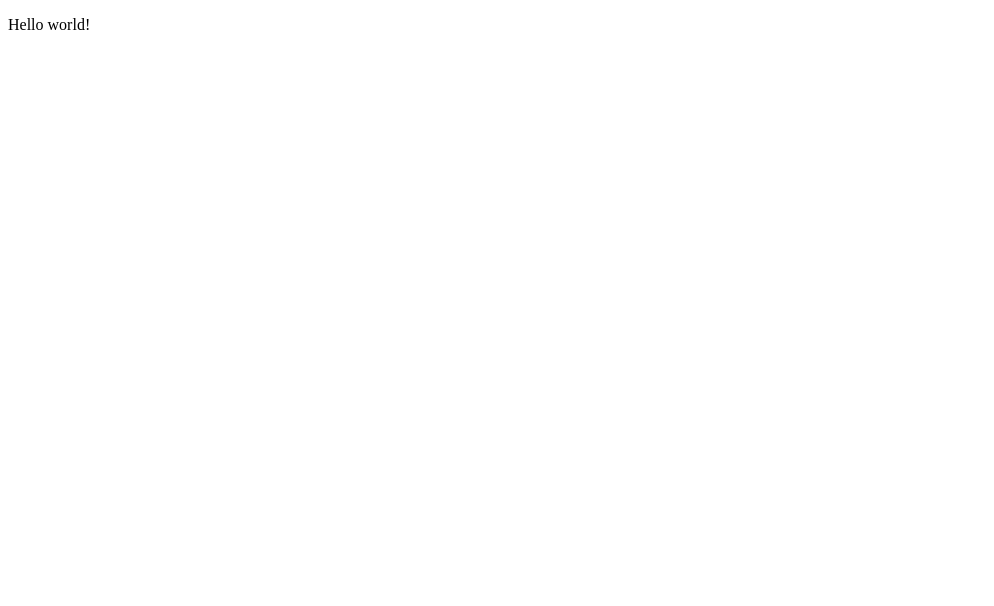
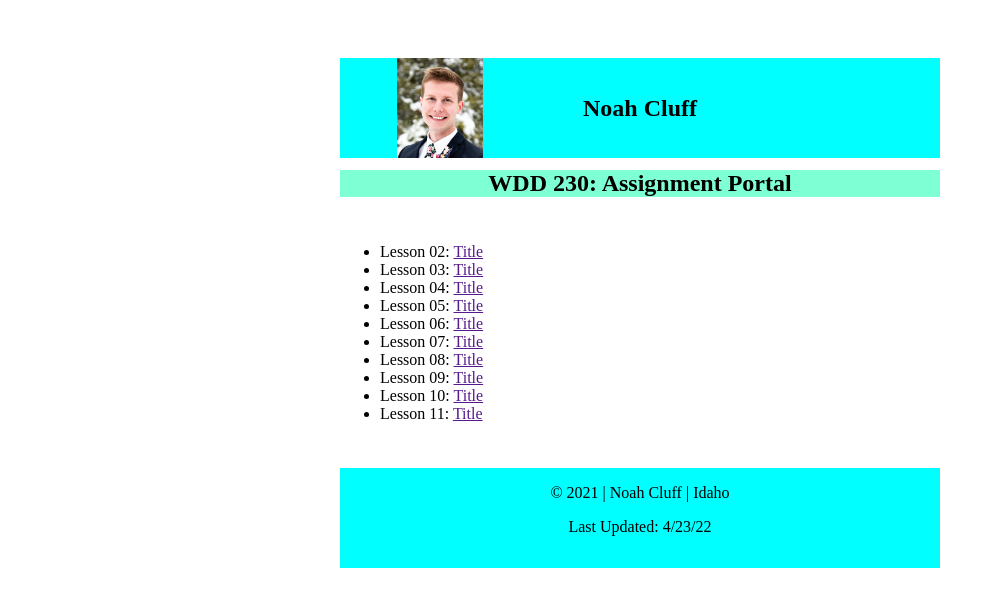
Before and after one commit to NoahCluff/wdd230, a plain HTML site: page index.html in a window 1280 px wide. Shown: the whole page, without its empty margins (0-994 px from the left). Drawn offline with Linux system fonts and the light colour scheme.

Commit message:
New Site

```diff
--- /dev/null
+++ b/css/style.css
@@ -0,0 +1,71 @@
+.main-grid {
+    padding-top: 50px;
+    display: grid;
+    grid-template-columns: 1fr 200px 200px 200px 1fr;
+    grid-template-rows: 100px 50px 250px 10px 50px 50px;
+    align-content: center;
+    justify-content: center;
+}
+.top-header {
+    grid-column: 2/5;
+    grid-row: 1/2;
+    display: grid;
+    grid-template-columns: 200px 200px 200px;
+    grid-template-rows: 100px;
+    background-color: aqua;
+    background-size: cover;
+
+}
+.top-image {
+    grid-column: 1/2;
+    grid-row: 1/2;
+    max-height: 100%;
+    margin-left: auto;
+    margin-right: auto;
+}
+.my-name {
+    grid-column: 2/3;
+    grid-row: 1/2;
+    text-align: center;
+
+    justify-self: center;
+    align-self: center;
+}
+.heading-block {
+    grid-column: 2/5;
+    grid-row: 2/3;
+    text-align: center;
+    background-color: aquamarine;
+    background-size: cover;
+    width: 600px;
+    justify-self: center;
+    align-self: center;
+}
+.list-block {
+    grid-column: 2/5;
+    grid-row: 3/4;
+    text-align: left;
+    justify-self: left;
+    align-self: center;
+}
+.bottom-footer {
+    grid-column: 2/5;
+    grid-row: 5/7;
+    grid-template-columns: 200px 200px 200px;
+    grid-template-rows: 50px 50px;
+    background-color: aqua;
+    background-size: cover;
+}
+.footer-1 {
+    grid-column: 2/3;
+    grid-row: 1/2;
+    text-align: center;
+    align-self: center;
+}
+
+.footer-2 {
+    grid-column: 2/3;
+    grid-row: 2/3;
+    text-align: center;
+    align-self: center;
+}
--- a/index.html
+++ b/index.html
@@ -1,13 +1,49 @@
 <!DOCTYPE html>
 <html lang="en">
   <head>
-    <title>WDD 230</title>
+    <title>Assignment Portal</title>
     <meta charset="utf-8" />
+    <meta name="viewport" content="width=device-width">
+    <meta name="description" content="List of assignments that will be turned in for the WDD 230 course for Noah Cluff"/>
+    <link rel="stylesheet" href="css/style.css"/>
   </head>
 
   <body>
-      <main>
-       <p>Hello world!</p>
+
+      <main class="main-grid">
+        <header class="top-header">
+          <img
+            class="top-image"
+            src="images/profile.PNG"
+            alt="photo of Noah Cluff"
+            height="100px">
+            <h2 class="my-name">
+              Noah Cluff
+            </h2>
+        </header>
+        <h2 class="heading-block">
+          WDD 230: Assignment Portal
+        </h2>
+        <ul class="list-block">
+          <li>Lesson 02: <a href="">Title</a></li>
+          <li>Lesson 03: <a href="">Title</a></li>
+          <li>Lesson 04: <a href="">Title</a></li>
+          <li>Lesson 05: <a href="">Title</a></li>
+          <li>Lesson 06: <a href="">Title</a></li>
+          <li>Lesson 07: <a href="">Title</a></li>
+          <li>Lesson 08: <a href="">Title</a></li>
+          <li>Lesson 09: <a href="">Title</a></li>
+          <li>Lesson 10: <a href="">Title</a></li>
+          <li>Lesson 11: <a href="">Title</a></li>
+        </ul>
+        <footer class="bottom-footer">
+          <p class="footer-1">
+            &copy; 2021 | Noah Cluff | Idaho
+          </p>
+          <p class="footer-2">
+            Last Updated: 4/23/22
+          </p>
+        </footer>
       </main>
   </body>
 </html>
```
Also changed, not shown: images/profile.PNG (added).
